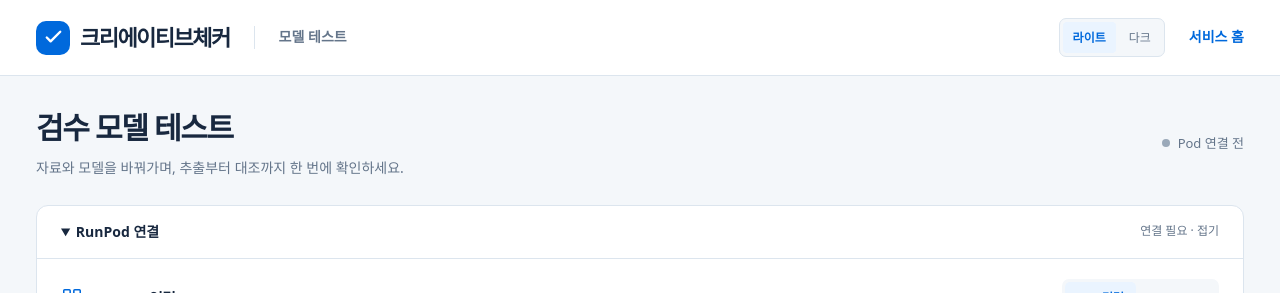
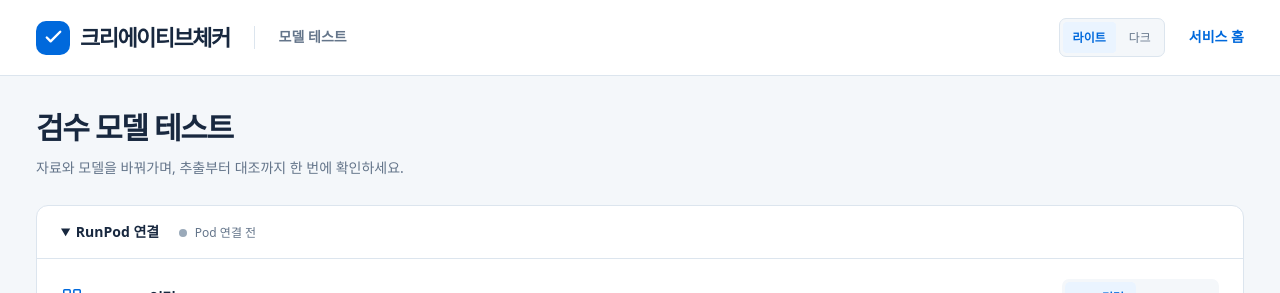
Before and after one commit to 20260528-skn-family-ai-33/SKN33-Final-1Team, a React (Vite) app in the folder frontend/: page /modeltest in a window 1280 px wide. Shown: the top 293 px of the page. Built offline with nearby package versions, Linux system fonts and the light colour scheme; no server answers.

Commit message:
style(modeltest): RunPod 연결 제목 옆으로 상태 표시를 이동

```diff
--- a/frontend/src/pages/modeltest/ModelTestPage.jsx
+++ b/frontend/src/pages/modeltest/ModelTestPage.jsx
@@ -355,11 +355,10 @@ export default function ModelTestPage() {
       <div className="mt-theme-switch" role="group" aria-label="화면 테마">{[['light', '라이트'], ['dark', '다크']].map(([value, title]) => <button type="button" key={value} aria-pressed={theme === value} onClick={() => setTheme(value)}>{title}</button>)}</div>
       <button type="button" className="text-btn mt-home" disabled={locked} onClick={() => window.location.assign('/')}>서비스 홈</button></header>
     <main className="mt-main">
-      <div className="mt-heading"><div><h1>검수 모델 테스트</h1><p>자료와 모델을 바꿔가며, 추출부터 대조까지 한 번에 확인하세요.</p></div>
-        <span className={`mt-connection-state ${health?.ready ? 'is-ready' : ''}`}><i />{connecting ? 'Pod 확인 중' : preparing ? '실행환경 준비 중' : health?.ready ? 'Pod 연결됨' : health ? 'Pod 준비 필요' : 'Pod 연결 전'}</span></div>
+      <div className="mt-heading"><div><h1>검수 모델 테스트</h1><p>자료와 모델을 바꿔가며, 추출부터 대조까지 한 번에 확인하세요.</p></div></div>
 
       <details className="mt-connection-wrap" open={connectionOpen} onToggle={event => setConnectionOpen(event.currentTarget.open)}>
-        <summary>RunPod 연결 <span>{connecting ? '연결 확인 중' : preparing ? '실행환경 준비 중' : health?.ready ? '연결됨' : '연결 필요'} · {connectionOpen ? '접기' : '펼치기'}</span></summary>
+        <summary>RunPod 연결 <span className={`mt-connection-state ${health?.ready ? 'is-ready' : ''}`}><i />{connecting ? 'Pod 확인 중' : preparing ? '실행환경 준비 중' : health?.ready ? 'Pod 연결됨' : health ? 'Pod 준비 필요' : 'Pod 연결 전'}</span></summary>
       <section className="mt-connection" aria-labelledby="mt-connection-title">
         <div className="mt-connection-method"><div className="mt-connection-label"><Icon name="grid" /><h2 id="mt-connection-title">RunPod 연결</h2></div>
           <div className="mt-method-buttons" aria-label="RunPod 연결 방식">{[['ssh', 'SSH 명령'], ['http', 'HTTP API']].map(([id, label]) => <button type="button" key={id} disabled={locked || connecting} aria-pressed={method === id}
```
Also changed, not shown: frontend/src/pages/modeltest/modeltest.css.
